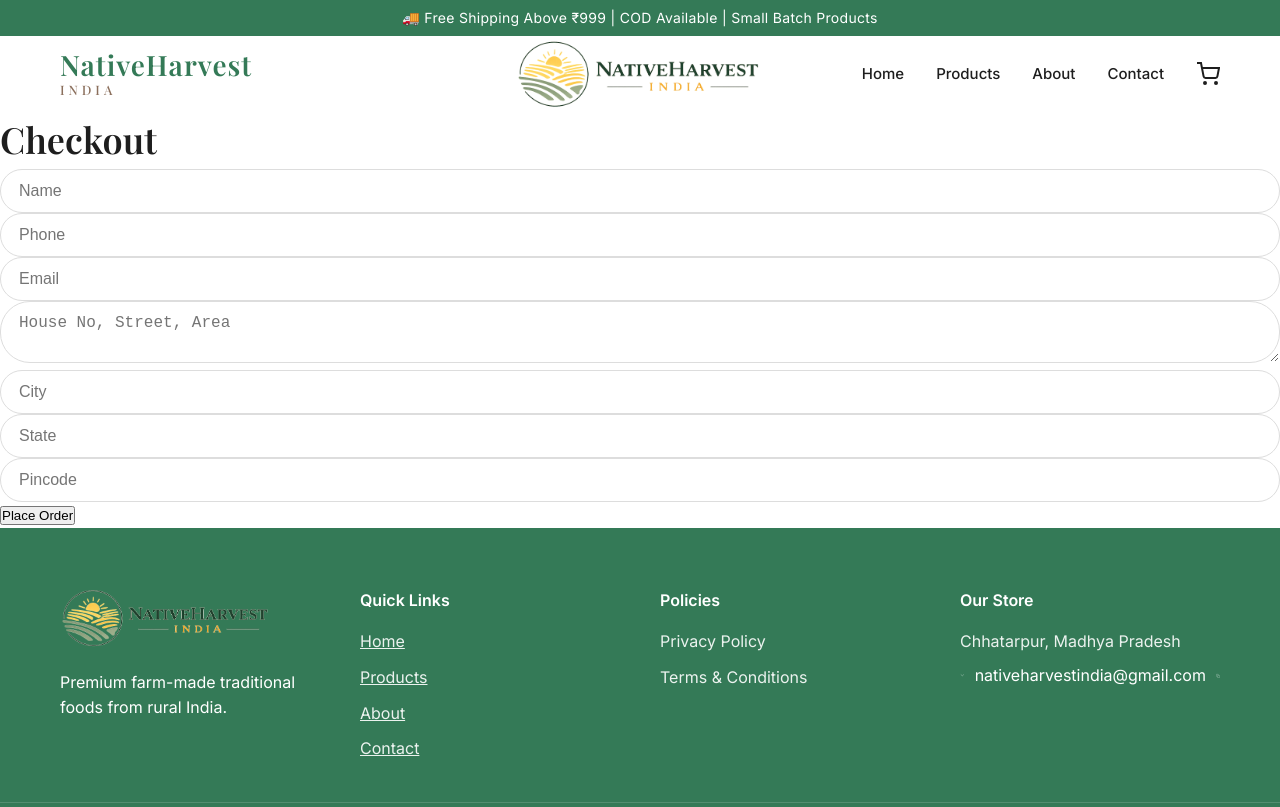
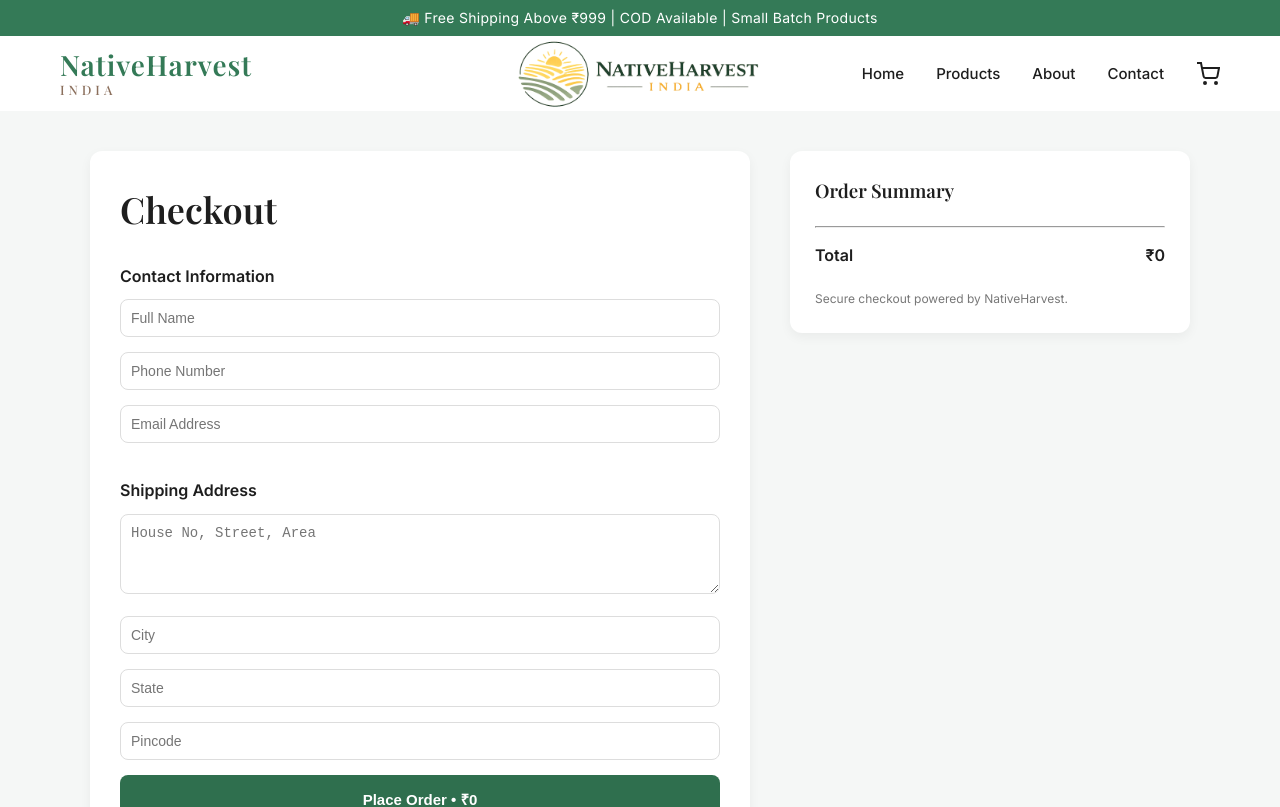
Before and after one commit to samarthr8/nativeharvest-app, a React (Vite) app in the folder frontend/: page /checkout in a window 1280 px wide. Shown: the top 807 px of the page. Built offline with nearby package versions, Linux system fonts and the light colour scheme.

Commit message:
Updated Checkout.jsx - UI repolish

```diff
--- a/frontend/src/pages/Checkout.jsx
+++ b/frontend/src/pages/Checkout.jsx
@@ -18,6 +18,11 @@
   });
 
   const [loading, setLoading] = useState(false);
+
+  const total = cart.reduce(
+    (sum, item) => sum + item.price * item.qty,
+    0
+  );
 
   const handleChange = (e) => {
     setForm({ ...form, [e.target.name]: e.target.value });
@@ -62,7 +67,7 @@
           city: form.city,
           state: form.state,
           pincode: form.pincode,
-          address: combinedAddress, // backward compatibility
+          address: combinedAddress,
           items: cart.map(item => ({
             slug: item.slug,
             qty: item.qty,
@@ -90,27 +95,194 @@
     }
   };
 
+  const inputStyle = {
+    width: "100%",
+    padding: "10px",
+    borderRadius: "8px",
+    border: "1px solid #ddd",
+    marginBottom: "15px",
+    fontSize: "14px"
+  };
+
+  const greenBtn = {
+    background: "#2f6f4e",
+    color: "white",
+    border: "none",
+    padding: "14px",
+    borderRadius: "8px",
+    cursor: "pointer",
+    fontWeight: "600",
+    fontSize: "15px",
+    width: "100%",
+    transition: "0.2s ease"
+  };
+
+  const glow = (e, on) => {
+    e.target.style.boxShadow = on ? "0 0 12px rgba(47,111,78,0.4)" : "none";
+  };
+
   return (
-    <div>
-      <h2>Checkout</h2>
+    <div
+      style={{
+        padding: "40px 20px",
+        background: "#f5f7f6",
+        minHeight: "100vh"
+      }}
+    >
+      <div
+        style={{
+          maxWidth: "1100px",
+          margin: "0 auto",
+          display: "grid",
+          gridTemplateColumns: "1fr 400px",
+          gap: "40px"
+        }}
+      >
 
-      <input name="customer_name" placeholder="Name" onChange={handleChange} />
-      <input name="phone" placeholder="Phone" onChange={handleChange} />
-      <input name="email" placeholder="Email" onChange={handleChange} />
+        {/* LEFT SIDE — FORM */}
+        <div
+          style={{
+            background: "white",
+            padding: "30px",
+            borderRadius: "12px",
+            boxShadow: "0 4px 12px rgba(0,0,0,0.05)"
+          }}
+        >
+
+          <h2 style={{ marginBottom: "25px" }}>
+            Checkout
+          </h2>
+
+          <h4 style={{ marginBottom: "10px" }}>Contact Information</h4>
+
+          <input
+            name="customer_name"
+            placeholder="Full Name"
+            style={inputStyle}
+            onChange={handleChange}
+          />
+
+          <input
+            name="phone"
+            placeholder="Phone Number"
+            style={inputStyle}
+            onChange={handleChange}
+          />
+
+          <input
+            name="email"
+            placeholder="Email Address"
+            style={inputStyle}
+            onChange={handleChange}
+          />
+
+          <h4 style={{ marginTop: "20px", marginBottom: "10px" }}>
+            Shipping Address
+          </h4>
 
           <textarea
             name="full_address"
             placeholder="House No, Street, Area"
+            style={{ ...inputStyle, height: "80px" }}
             onChange={handleChange}
           />
 
-      <input name="city" placeholder="City" onChange={handleChange} />
-      <input name="state" placeholder="State" onChange={handleChange} />
-      <input name="pincode" placeholder="Pincode" onChange={handleChange} />
+          <input
+            name="city"
+            placeholder="City"
+            style={inputStyle}
+            onChange={handleChange}
+          />
 
-      <button onClick={placeOrder} disabled={loading}>
-        {loading ? "Placing Order..." : "Place Order"}
+          <input
+            name="state"
+            placeholder="State"
+            style={inputStyle}
+            onChange={handleChange}
+          />
+
+          <input
+            name="pincode"
+            placeholder="Pincode"
+            style={inputStyle}
+            onChange={handleChange}
+          />
+
+          <button
+            onClick={placeOrder}
+            disabled={loading}
+            style={greenBtn}
+            onMouseOver={(e)=>glow(e,true)}
+            onMouseOut={(e)=>glow(e,false)}
+          >
+            {loading ? "Placing Order..." : `Place Order • ₹${total}`}
           </button>
+
+        </div>
+
+        {/* RIGHT SIDE — ORDER SUMMARY */}
+        <div
+          style={{
+            background: "white",
+            padding: "25px",
+            borderRadius: "12px",
+            boxShadow: "0 4px 12px rgba(0,0,0,0.05)",
+            height: "fit-content"
+          }}
+        >
+
+          <h3 style={{ marginBottom: "20px" }}>
+            Order Summary
+          </h3>
+
+          {cart.map((item, index) => (
+            <div
+              key={index}
+              style={{
+                display: "flex",
+                justifyContent: "space-between",
+                marginBottom: "10px",
+                fontSize: "14px"
+              }}
+            >
+              <div>
+                {item.name}
+                {item.variantKey && (
+                  <div style={{ fontSize: "12px", opacity: 0.6 }}>
+                    {item.variantKey}
+                  </div>
+                )}
+                × {item.qty}
+              </div>
+              <div>₹{item.price * item.qty}</div>
+            </div>
+          ))}
+
+          <hr style={{ margin: "15px 0", borderColor: "#eee" }} />
+
+          <div
+            style={{
+              display: "flex",
+              justifyContent: "space-between",
+              fontWeight: "600",
+              fontSize: "16px"
+            }}
+          >
+            <span>Total</span>
+            <span>₹{total}</span>
+          </div>
+
+          <p style={{
+            marginTop: "20px",
+            fontSize: "12px",
+            opacity: 0.6
+          }}>
+            Secure checkout powered by NativeHarvest.
+          </p>
+
+        </div>
+
+      </div>
     </div>
   );
 };
```
Lines whose indentation alone changed are shown as unchanged.
